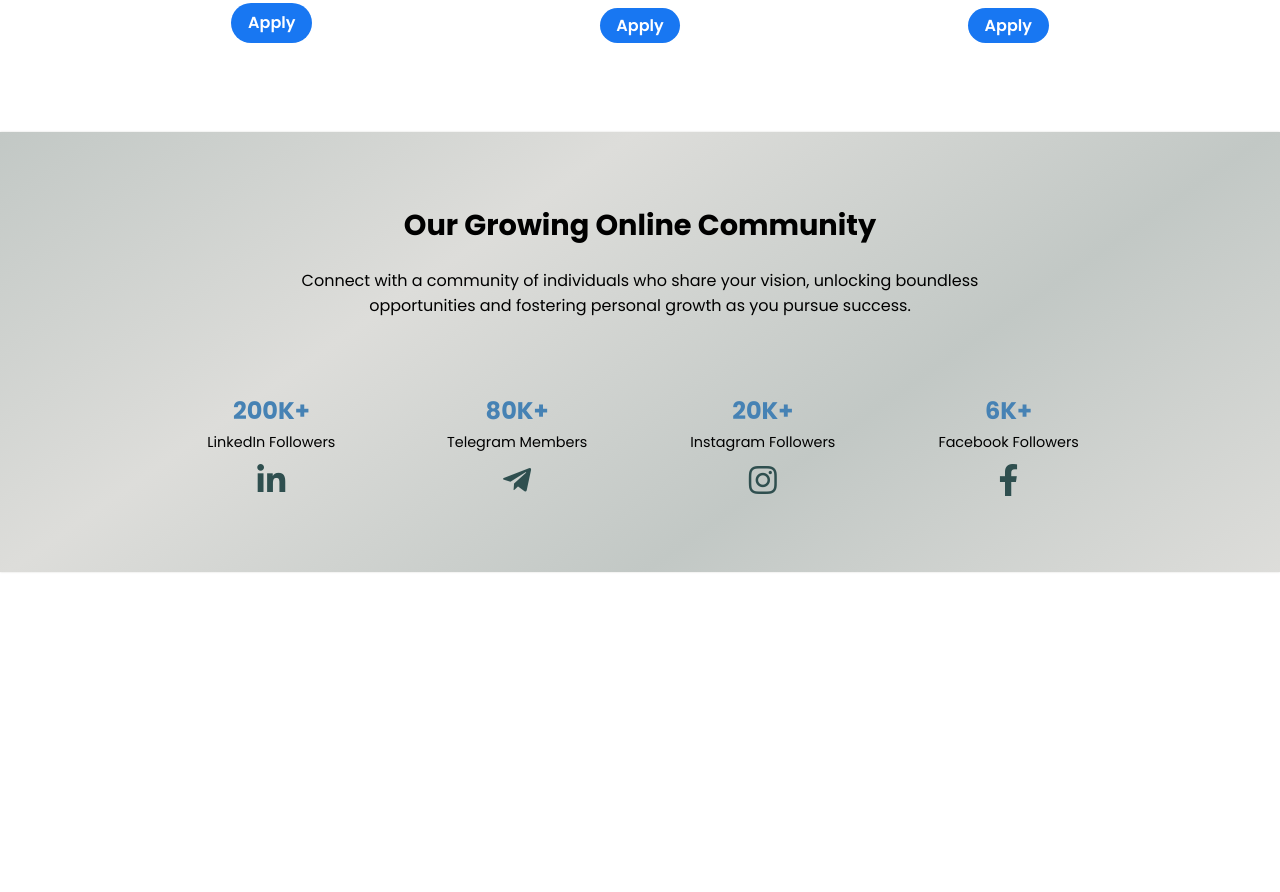
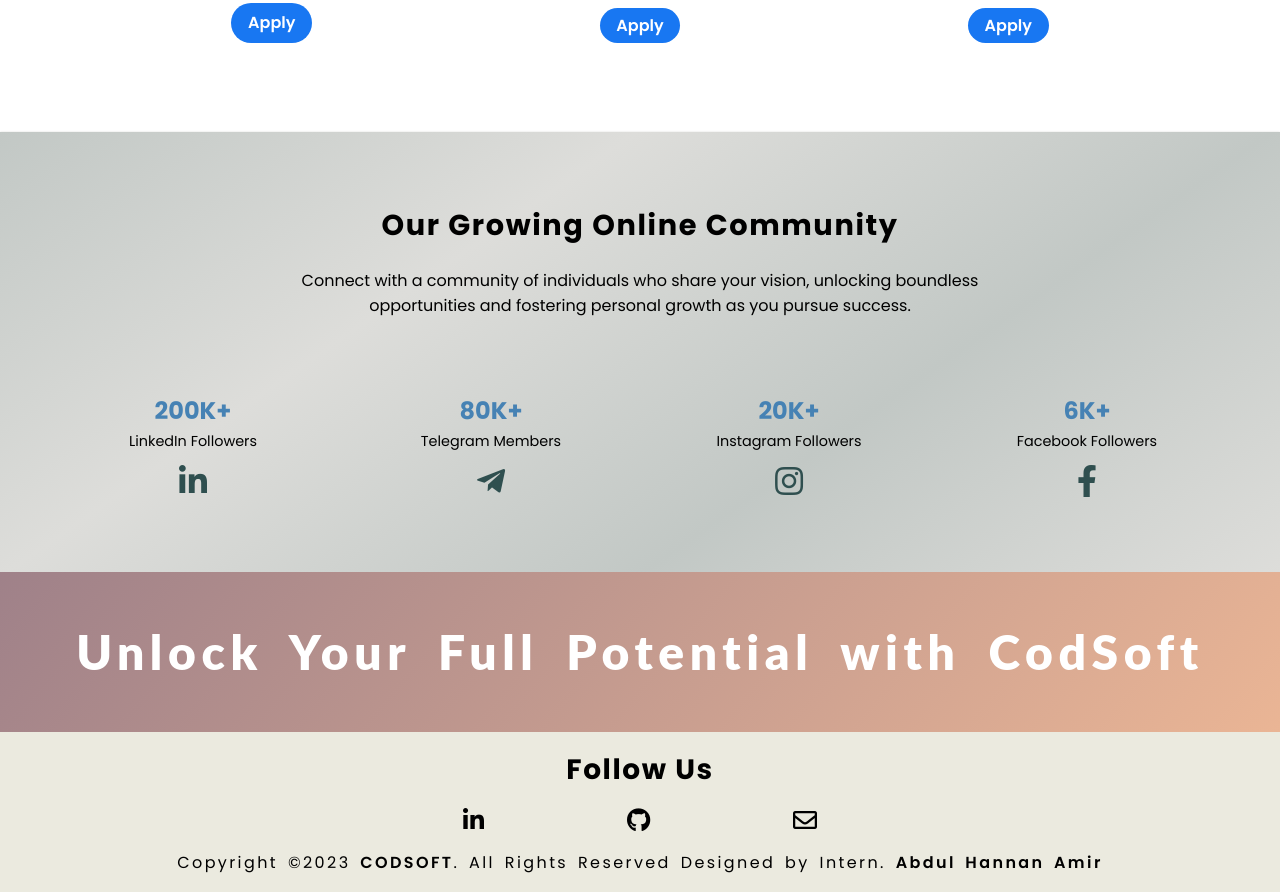
Before and after one commit to PERPELEX/CodSoft, a plain HTML site: page Landing Page/index.html in a window 1280 px wide. Shown: the part 2859-3751 px from the top of the page. Before the commit the page ends 3456 px from the top, so only its background shows below. Drawn offline with Linux system fonts and the light colour scheme.

Commit message:
Completed the page by adding Footer

```diff
--- a/Landing Page/index.html
+++ b/Landing Page/index.html
@@ -172,6 +172,20 @@
                     </div>
                 </div>
             </section>
+
+            <section class="invite">
+                <h3>Unlock Your Full Potential with CodSoft</h3>
+            </section>
         </main>
+
+        <footer class="footer">
+            <h3>Follow Us</h3>
+            <div>
+                <i class="fab fa-linkedin-in"></i>
+                <i class="fab fa-github"></i>
+                <i class="far fa-envelope"></i>
+            </div>
+            <p>Copyright ©2023 <bold>CODSOFT</bold>. All Rights Reserved Designed by Intern. <bold>Abdul Hannan Amir</bold></p>
+        </footer>
     </body>
 </html>
--- a/Landing Page/styles.css
+++ b/Landing Page/styles.css
@@ -143,7 +143,7 @@ main{
 }
 
 #link1:hover{
-    color:deepskyblue;
+    color:#1877F2;
 }
 
 .dashboard{
@@ -344,7 +344,7 @@ bold{
 }
 
 .community{
-    margin: 8vh 0 25px 0;
+    margin: 8vh 0 0 0;
     width: 100vw;
     height: 55vh;
     background:linear-gradient(145deg,#c2c8c5,#ddddda,#c2c8c5,#ddddda);
@@ -358,6 +358,7 @@ bold{
 
 .community h3{
     font-size: 1.8rem;
+    letter-spacing: 0.1rem;
 
 }
 
@@ -370,7 +371,7 @@ bold{
 
 .stats{
     height: 25%;
-    width: 80%;
+    width: 97%;
     display: flex;
     justify-content: space-evenly;
     align-items: center;
@@ -416,3 +417,74 @@ bold{
 .fa-telegram-plane:hover{
     color: #0088cc;
 }
+
+.invite{
+    height: 20vh;
+    width: 100vw;
+    background: linear-gradient(130deg,#9f8189,#eab595);
+    display: flex;
+    align-items: center;
+    justify-content: center;
+}
+
+.invite h3{
+    font-size: 3rem;
+    font-family: "popins","lato",serif;
+    color: white;
+    font-weight: 900;
+    letter-spacing: 0.35rem;
+    word-spacing: 0.7rem;
+}
+
+.footer{
+    width: 100vw;
+    height: 20vh;
+    background-color: #EBEADF;
+    display: flex;
+    flex-direction: column;
+    justify-content: space-evenly;
+    align-items: center;
+    font-family: 'Poppins','lato',serif;
+}
+
+.footer h3{
+    font-size: 1.75rem;
+    color: black;
+    letter-spacing: 0.1rem;
+}
+
+.footer div{
+    display: flex;
+    justify-content: space-evenly;
+    width: 50%;
+}
+
+.footer i{
+    font-size: 1.5rem;
+    color: black;
+    transition: ease-in-out 0.15s;
+}
+
+.fa-github:hover{
+    color: rgb(45, 49, 53);
+}
+
+.fa-envelope:hover{
+    color: #D44638;
+}
+
+.footer p{
+    font-size: 1rem;
+    color: black;
+    letter-spacing: 0.15rem;
+    word-spacing: 0.2rem;
+}
+
+.footer bold{
+    font-weight: 600;
+    transition: ease-in-out 0.15s;
+}
+
+.footer bold:hover{
+    color: #1877F2;
+}
```
Also changed, not shown: Landing Page/prof-pic.JPG (added), Landing Page/publicity-background.jpg (added).
